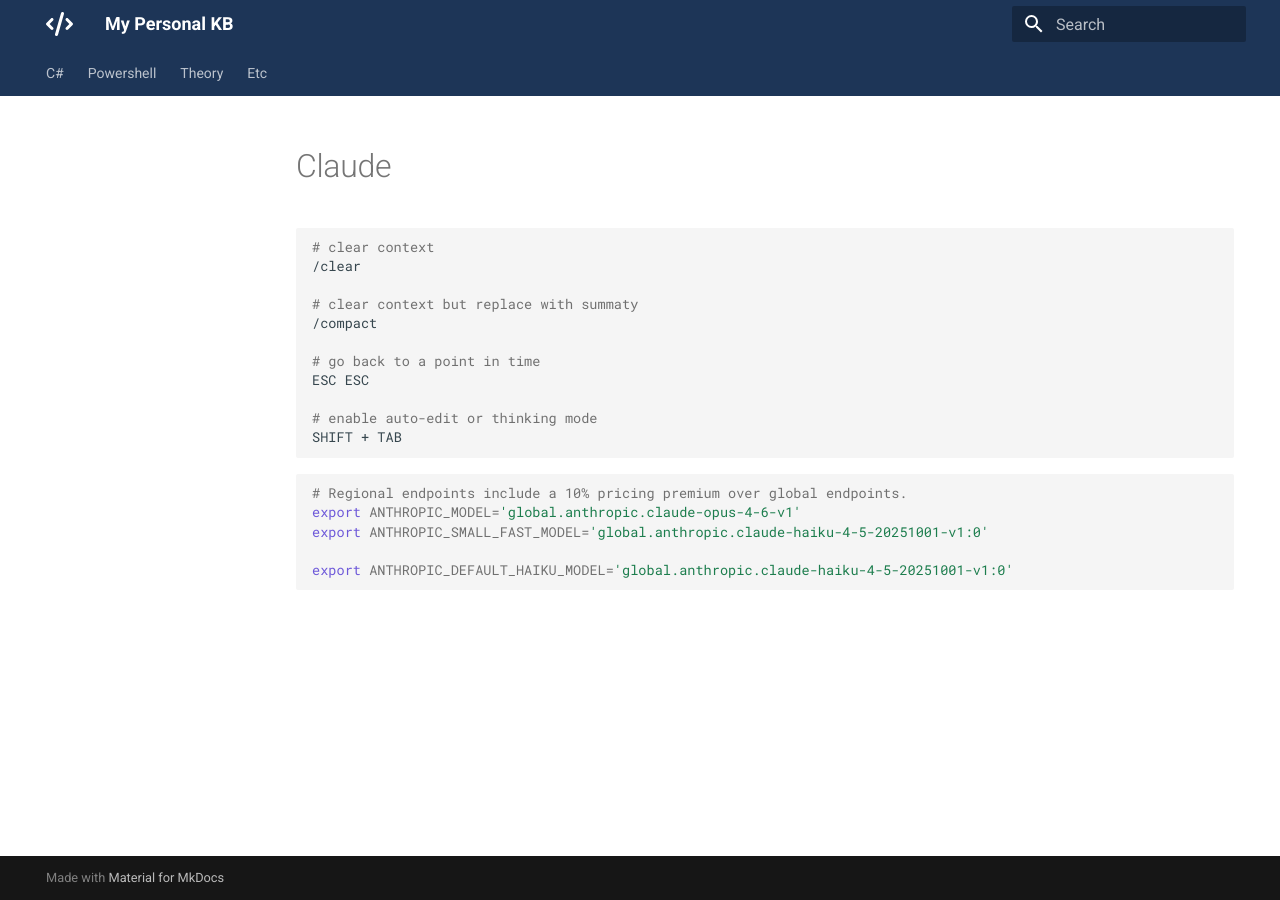
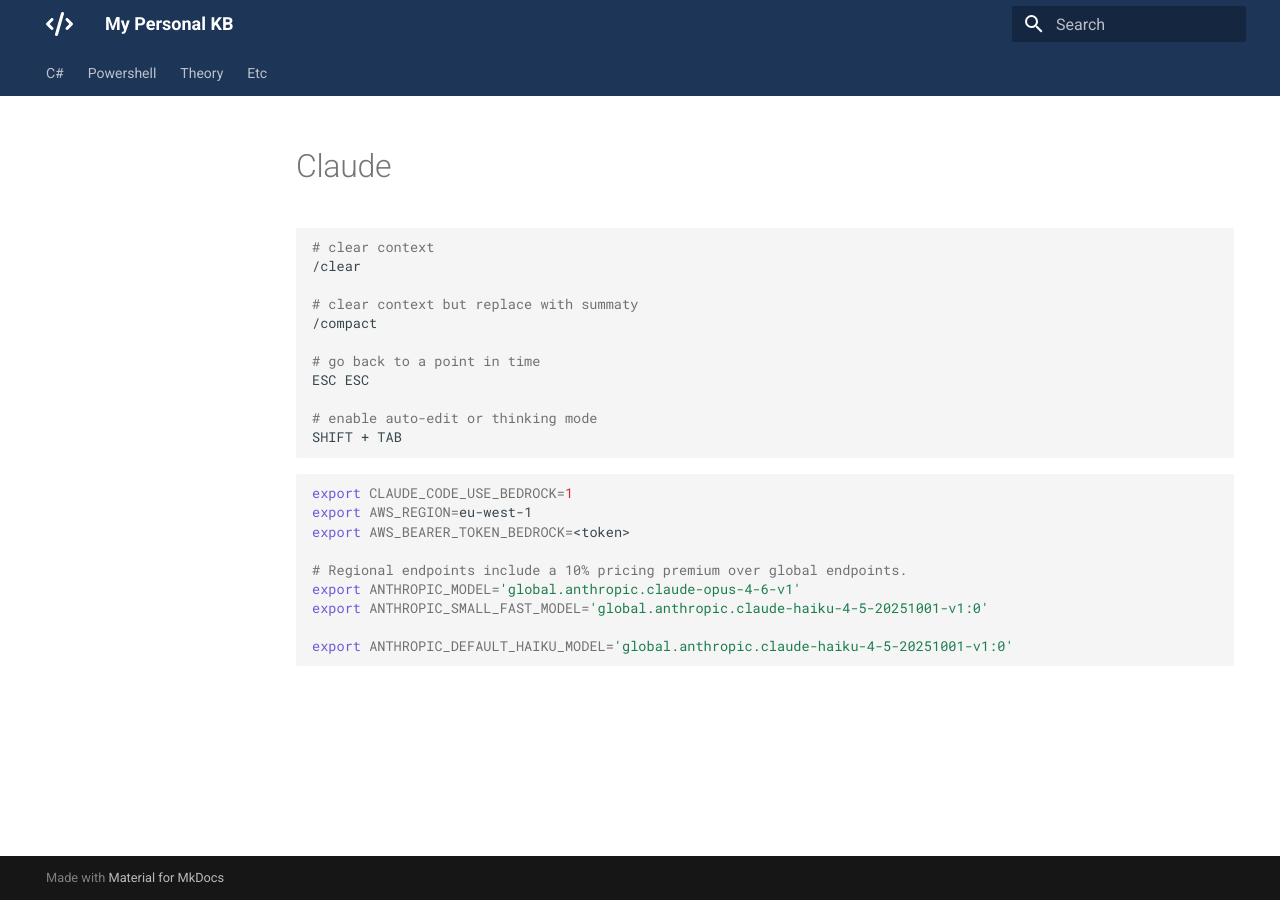
Before and after one commit to mrhockeymonkey/mrhockeymonkey.github.io, an MkDocs documentation site: the page built from docs/LLM/claude.md, in a window 1280 px wide. Built offline with MkDocs 1.6.1 and Material for MkDocs 9.7.7, drawn with Linux system fonts in a browser that asks for light colours.

Commit message:
Update claude.md

````diff
--- a/docs/LLM/claude.md
+++ b/docs/LLM/claude.md
@@ -15,6 +15,10 @@ SHIFT + TAB
 ```
 
 ```bash
+export CLAUDE_CODE_USE_BEDROCK=1
+export AWS_REGION=eu-west-1
+export AWS_BEARER_TOKEN_BEDROCK=<token>
+
 # Regional endpoints include a 10% pricing premium over global endpoints.
 export ANTHROPIC_MODEL='global.anthropic.claude-opus-4-6-v1'
 export ANTHROPIC_SMALL_FAST_MODEL='global.anthropic.claude-haiku-4-5-20251001-v1:0'
````
